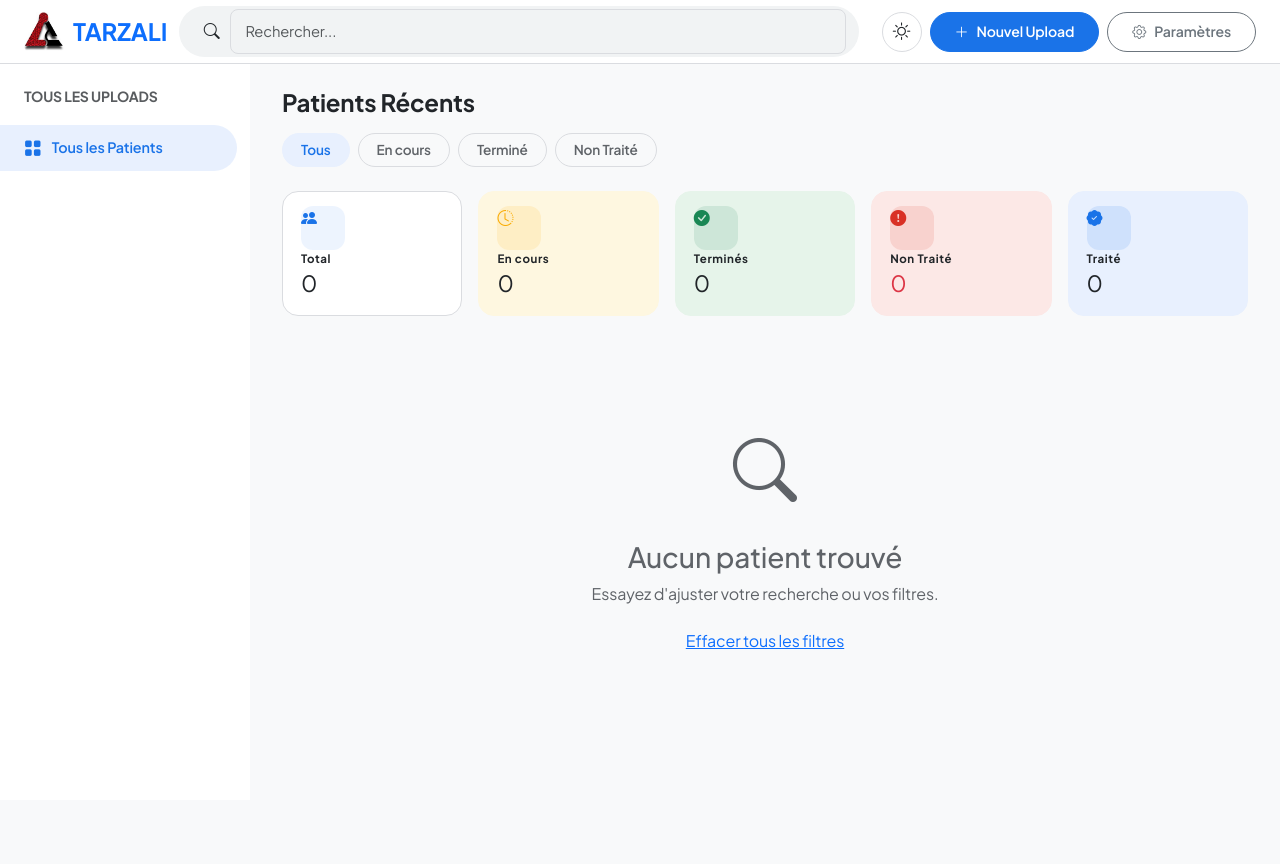
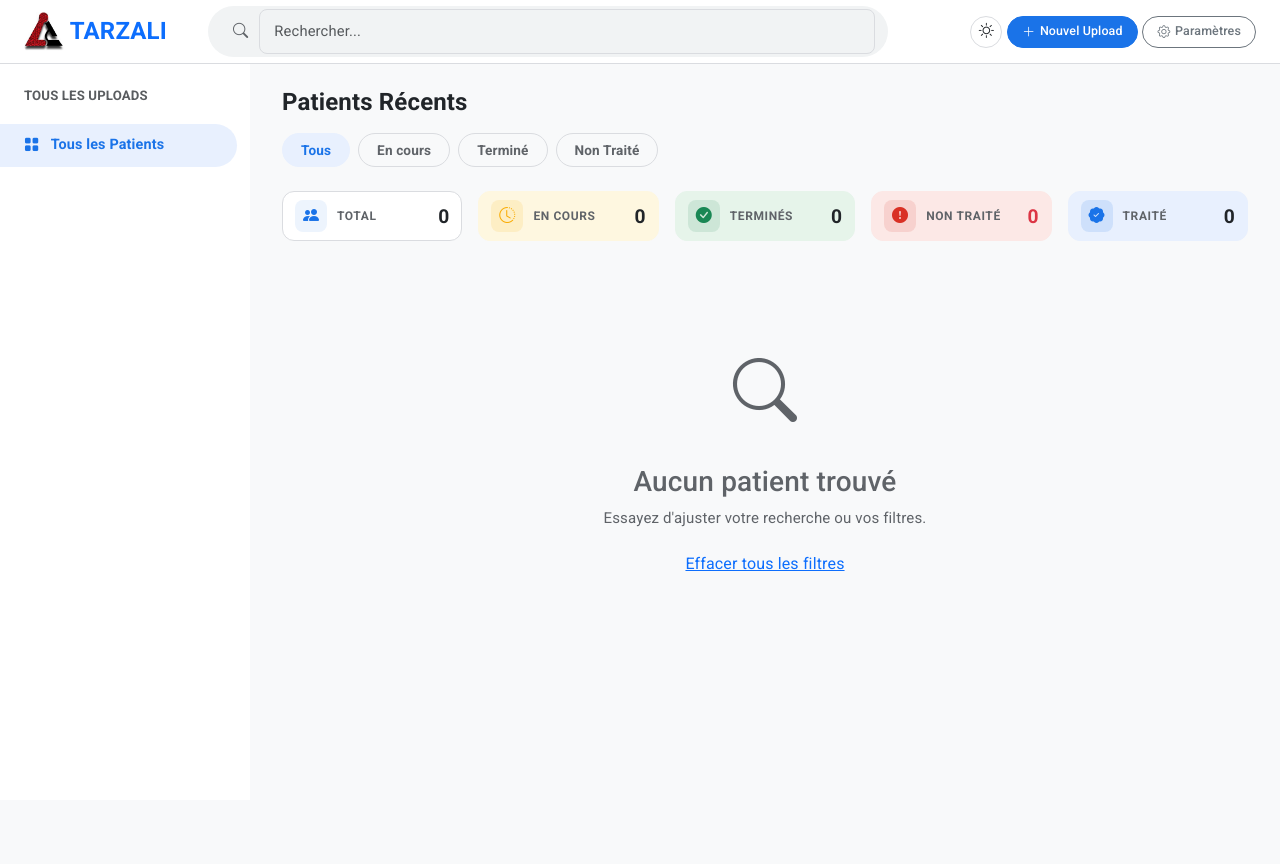
Before and after one commit to belk-hachi/TARZAALI-PDF, a Flask app: page /dashboard in a window 1280 px wide. Run offline with Flask 3, Linux system fonts and the light colour scheme; data that the repository does not hold is empty; some libraries are stand-ins or nearby versions.

Commit message:
Refine UI: Google-style stats and fonts

```diff
--- a/static/css/google_style.css
+++ b/static/css/google_style.css
@@ -2,7 +2,7 @@
    TARZALI-PDF: Google Material Design 3 Revamp Stylesheet
    ========================================================================== */
 
-@import url('https://fonts.googleapis.com/css2?family=Plus+Jakarta+Sans:wght@300;400;500;600;700&display=swap');
+@import url('https://fonts.googleapis.com/css2?family=Roboto:wght@300;400;500;700&display=swap');
 
 :root {
     --google-blue: #1a73e8;
@@ -18,7 +18,7 @@
     --google-red: #d93025;
     --google-red-tint: #fce8e6;
 
-    --font-primary: 'Plus Jakarta Sans', system-ui, -apple-system, sans-serif;
+    --font-primary: 'Roboto', system-ui, -apple-system, sans-serif;
 }
 
 [data-theme="dark"] {
@@ -39,10 +39,38 @@
 /* 1. Global Typography Reset */
 body, input, select, textarea, button, .table, .modal-title, .nav-link {
     font-family: var(--font-primary) !important;
-    letter-spacing: -0.01em !important;
+    letter-spacing: 0.01em !important;
+    font-size: 0.94rem !important;
+}
+
+.patient-name-text {
+    font-family: 'Roboto', sans-serif !important;
+    font-size: 1rem !important;
+    transition: all 0.2s ease;
+}
+
+/* Unread (Not Traité) state */
+tr:not(.printed) .patient-name-text {
+    font-weight: 700 !important;
+    color: var(--text-main) !important;
 }
 
 /* 2. Topbar Gmail-Style Search Box */
+.topbar .btn {
+    padding: 5px 14px !important;
+    font-size: 0.78rem !important;
+    font-weight: 500 !important;
+}
+
+.topbar .btn i {
+    font-size: 0.8rem !important;
+}
+
+.search-container .bi-search {
+    font-size: 0.95rem !important;
+    color: var(--text-muted) !important;
+}
+
 .search-container {
     max-width: 680px !important;
     flex-grow: 1;
@@ -99,9 +127,9 @@ body, input, select, textarea, button, .table, .modal-title, .nav-link {
 }
 
 .sidebar .nav-link i {
-    font-size: 1.1rem;
+    font-size: 0.95rem !important;
     margin-right: 10px;
-    vertical-align: -2px;
+    vertical-align: -1px;
 }
 
 .sidebar .nav-link:hover {
@@ -184,12 +212,14 @@ body, input, select, textarea, button, .table, .modal-title, .nav-link {
 
 /* 5. Flat Tonal Cards & Stats Bar */
 .stat-card {
-    border-radius: 16px !important; /* Organic, rounded card shape */
+    border-radius: 12px !important;
     border: 1px solid var(--border-color) !important;
-    box-shadow: none !important; /* Minimal elevation */
-    padding: 14px 18px !important;
+    padding: 8px 12px !important;
     background-color: var(--bg-surface) !important;
-    transition: background-color 0.2s, border-color 0.2s;
+    transition: all 0.2s ease;
+    display: flex !important;
+    align-items: center !important;
+    gap: 10px !important;
 }
 
 /* Color codes based on Google material themes */
@@ -239,19 +269,60 @@ body, input, select, textarea, button, .table, .modal-title, .nav-link {
 }
 
 .stat-icon {
-    width: 44px !important;
-    height: 44px !important;
-    border-radius: 12px !important;
+    width: 32px !important;
+    height: 32px !important;
+    border-radius: 8px !important;
+    display: flex !important;
+    align-items: center !important;
+    justify-content: center !important;
+    font-size: 1rem !important;
+    flex-shrink: 0 !important;
+}
+
+.stat-card > div:last-child {
+    display: flex !important;
+    flex-direction: row !important;
+    align-items: center !important;
+    justify-content: space-between !important;
+    flex-grow: 1 !important;
 }
 
 .stat-label {
-    font-size: 0.72rem !important;
+    font-size: 0.75rem !important;
+    font-weight: 700 !important;
+    color: var(--text-muted) !important;
+    white-space: nowrap !important;
+    text-transform: uppercase !important;
     letter-spacing: 0.05em !important;
-    font-weight: 700 !important;
 }
 
 .stat-value {
-    font-size: 1.4rem !important;
+    font-size: 1.2rem !important;
+    font-weight: 700 !important;
+    line-height: 1 !important;
+    margin-left: auto !important;
+}
+
+/* Action Icons Sizing */
+.btn-sm {
+    padding: 3px 6px !important;
+}
+
+.btn-sm i {
+    font-size: 0.78rem !important;
+}
+
+.gap-2 {
+    gap: 0.3rem !important;
+}
+
+#theme-toggle {
+    width: 32px !important;
+    height: 32px !important;
+}
+
+#theme-toggle i {
+    font-size: 0.95rem !important;
 }
 
 /* 6. Clean Table Formatting */
@@ -276,15 +347,26 @@ body, input, select, textarea, button, .table, .modal-title, .nav-link {
     background-color: var(--hover-bg) !important;
 }
 
-/* Modern styling for printed rows */
+/* Modern styling for printed rows (Read Email look) */
 tr.printed td {
-    background-color: rgba(26, 115, 232, 0.02) !important;
+    background-color: #f2f6fc !important; /* Soft blue/grey tint for read status */
 }
+
 [data-theme="dark"] tr.printed td {
-    background-color: rgba(138, 180, 248, 0.02) !important;
+    background-color: rgba(255, 255, 255, 0.04) !important;
 }
+
 tr.printed {
-    border-left: 4px solid var(--google-blue) !important;
+    border-left: 4px solid transparent !important; /* Remove the blue indicator */
+}
+
+tr.printed .patient-name-text {
+    font-weight: 400 !important;
+    color: var(--text-muted) !important;
+}
+
+tr.printed .badge:not(.badge-printed) {
+    opacity: 0.6;
 }
 
 /* 7. Rounded Custom Badges */
@@ -292,6 +374,9 @@ tr.printed {
     padding: 5px 12px !important;
     font-weight: 600 !important;
     font-size: 0.76rem !important;
+}
+.badge i {
+    font-size: 0.8rem !important;
 }
 .badge-pending {
     background-color: var(--google-yellow-tint) !important;
--- a/templates/dashboard.html
+++ b/templates/dashboard.html
@@ -380,8 +380,8 @@
                                 <td class="ps-4" style="cursor: pointer;" data-bs-toggle="collapse" data-bs-target="#details-{{ patient.id }}">
                                     <div class="d-flex align-items-center">
                                         <div>
-                                            <div class="fw-bold d-flex align-items-center gap-2">
-                                                <span class="patient-name-text fw-bold">{{ patient.last_name }} {{ patient.first_name }}</span>
+                                            <div class="d-flex align-items-center gap-2">
+                                                <span class="patient-name-text">{{ patient.last_name }} {{ patient.first_name }}</span>
 
                                                 {# Check for Ci-Joint #}
                                                 {% set ns = namespace(has_ci_joint=false) %}
@@ -457,24 +457,24 @@
                                     </div>
                                 </td>
                                 <td class="pe-4">
-                                    <div class="d-flex justify-content-end gap-2">
+                                    <div class="d-flex justify-content-end">
                                         {% if not patient.printed_at %}
-                                        <button onclick="markAsPrinted({{ patient.id }}, this)" class="btn btn-sm btn-outline-secondary" title="Marquer comme traité">
+                                        <button onclick="markAsPrinted({{ patient.id }}, this)" class="btn btn-sm btn-outline-secondary ms-1" title="Marquer comme traité">
                                             <i class="bi bi-patch-check"></i>
                                         </button>
                                         {% else %}
-                                        <button onclick="unmarkAsPrinted({{ patient.id }}, this)" class="btn btn-sm badge-printed border-0 d-flex align-items-center gap-1" title="Cliquer pour annuler le traitement">
+                                        <button onclick="unmarkAsPrinted({{ patient.id }}, this)" class="btn btn-sm badge-printed border-0 d-flex align-items-center gap-1 ms-1" title="Cliquer pour annuler le traitement">
                                             <i class="bi bi-check-lg"></i> Traité
                                         </button>
                                         {% endif %}
 
-                                        <a href="{{ url_for('view_patient_db', patient_id=patient.id) }}" class="btn btn-sm btn-outline-primary" title="Voir PDF">
+                                        <a href="{{ url_for('view_patient_db', patient_id=patient.id) }}" class="btn btn-sm btn-outline-primary ms-1" title="Voir PDF">
                                             <i class="bi bi-eye"></i>
                                         </a>
-                                        <a href="{{ url_for('download_patient_db', patient_id=patient.id) }}" class="btn btn-sm btn-outline-secondary" title="Télécharger">
+                                        <a href="{{ url_for('download_patient_db', patient_id=patient.id) }}" class="btn btn-sm btn-outline-secondary ms-1" title="Télécharger">
                                             <i class="bi bi-download"></i>
                                         </a>
-                                        <form action="{{ url_for('delete_patient_route', patient_id=patient.id) }}" method="POST" onsubmit="return confirm('Supprimer ce dossier patient ?');">
+                                        <form action="{{ url_for('delete_patient_route', patient_id=patient.id) }}" method="POST" onsubmit="return confirm('Supprimer ce dossier patient ?');" class="d-inline ms-1">
                                             <button type="submit" class="btn btn-sm btn-outline-danger" title="Supprimer">
                                                 <i class="bi bi-trash"></i>
                                             </button>
```
